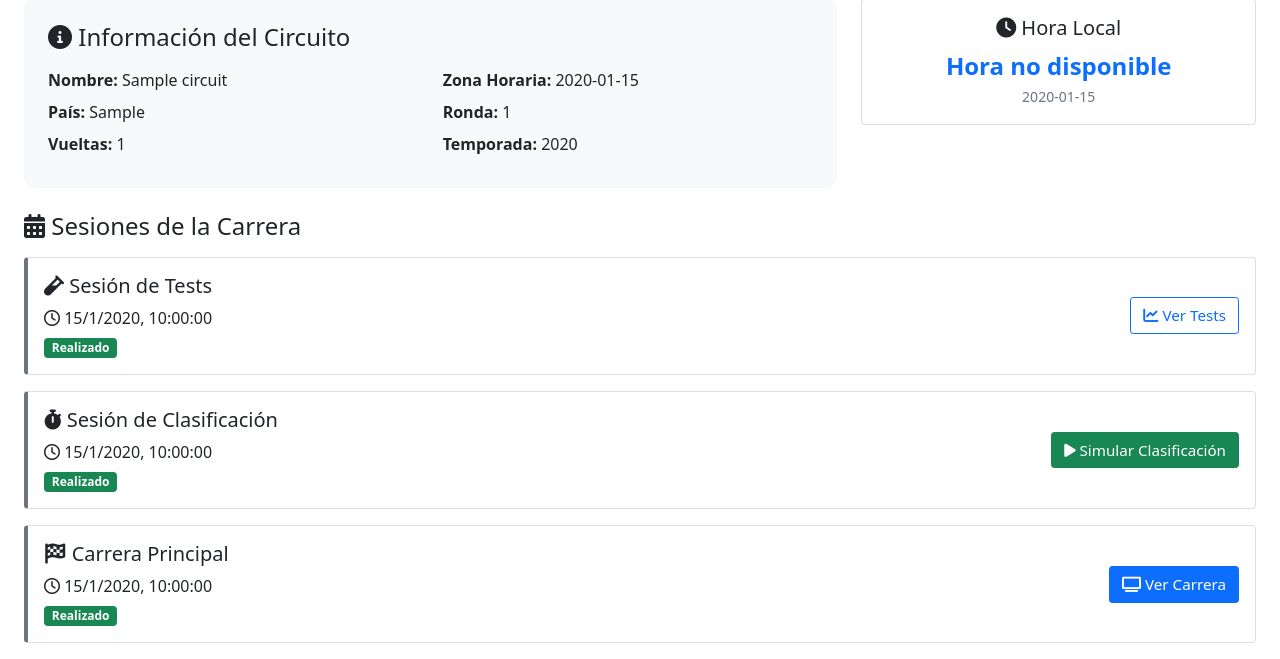
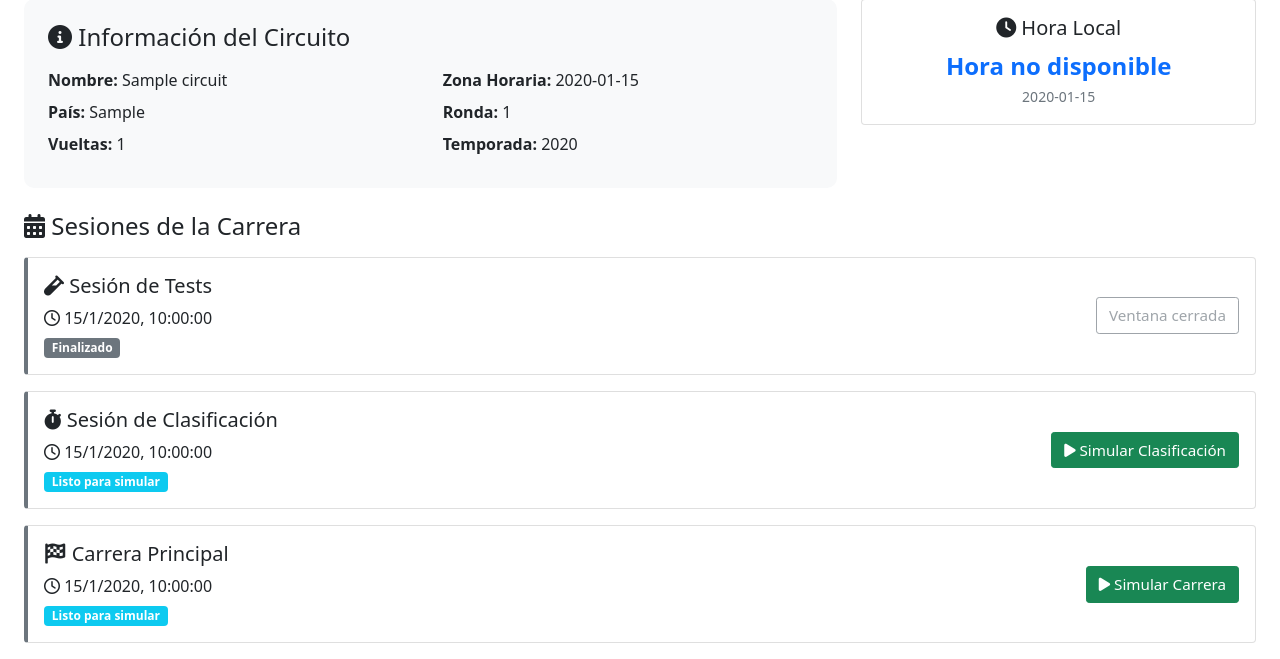
Before and after one commit to FrakerKill/f1_manager, a Flask app: page /race/1 in a window 1280 px wide. Shown: the part 355-1014 px from the top of the page. Run offline with Flask 3, Linux system fonts and the light colour scheme; a user stored in the database is signed in; tables that the repository leaves empty hold one stand-in row (values such as "Sample post").

Commit message:
adjust race.html time buttons

```diff
--- a/app.py
+++ b/app.py
@@ -1813,21 +1813,33 @@ def race_details(race_id):
 
     now = datetime.utcnow()
 
-    # Determinar si hay eventos/results para mostrar los botones correctos
-    has_qualifying_events = any(event.event_type and 'qualifying' in event.event_type for event in live_events)
-    has_race_events = any(event.event_type and 'race' in event.event_type for event in live_events)
-
-    # Si no hay eventos pero sí hay resultados en la base de datos, también mostrar botones "Ver"
-    has_qualifying_results = len(qualifying_results) > 0
-    has_race_results = len(race_results) > 0
+    # CORREGIDO: Lógica SIMPLIFICADA - solo verificar si hay eventos
+    # Para clasificación: eventos que empiecen con 'qualifying_'
+    has_qualifying_events = any(
+        event.event_type and event.event_type.startswith('qualifying_')
+        for event in live_events
+    )
+
+    # Para carrera: eventos que empiecen con 'race_'
+    has_race_events = any(
+        event.event_type and event.event_type.startswith('race_')
+        for event in live_events
+    )
+
+    # VENTANA DE TESTS SIMPLIFICADA - disponible desde 1 semana antes hasta 1 hora antes de la clasificación
+    test_window_start = race.qualifying_session - timedelta(days=7)  # 1 semana antes de la clasificación
+    test_window_end = race.qualifying_session - timedelta(hours=1)   # Hasta 1 hora antes de la clasificación
+
+    is_test_window_open = test_window_start <= now <= test_window_end
 
     return render_template('race.html',
                          race=race,
                          now=now,
                          weather_forecasts=weather_forecasts,
                          live_events=live_events,
-                         has_qualifying_events=has_qualifying_events or has_qualifying_results,
-                         has_race_events=has_race_events or has_race_results)
+                         has_qualifying_events=has_qualifying_events,
+                         has_race_events=has_race_events,
+                         is_test_window_open=is_test_window_open)
 
 @app.route('/tests/<int:race_id>')
 @login_required
--- a/templates/race.html
+++ b/templates/race.html
@@ -123,21 +123,30 @@
                                 ({{ (test_forecast.probability * 100)|round|int }}%)
                             </div>
                             {% endif %}
-                            {% if race.test_session > now %}
+
+                            <!-- Lógica de estado mejorada para Tests -->
+                            {% if is_test_window_open %}
+                                <span class="badge bg-success">Disponible</span>
+                            {% elif race.test_session > now %}
                                 <span class="badge bg-warning">Próximamente</span>
                             {% else %}
-                                <span class="badge bg-success">Realizado</span>
+                                <span class="badge bg-secondary">Finalizado</span>
                             {% endif %}
+
                         </div>
                         <div class="col-md-4 text-end">
-                            {% if race.test_session <= now %}
+                            {% if is_test_window_open %}
                                 <a href="{{ url_for('test_session', race_id=race.id) }}"
                                    class="btn btn-outline-primary btn-sm">
-                                    <i class="fas fa-chart-line"></i> Ver Tests
+                                    <i class="fas fa-chart-line"></i> Realizar Tests
                                 </a>
+                            {% elif race.test_session > now %}
+                                <button class="btn btn-outline-secondary btn-sm" disabled>
+                                    No disponible aún
+                                </button>
                             {% else %}
                                 <button class="btn btn-outline-secondary btn-sm" disabled>
-                                    Próximamente
+                                    Ventana cerrada
                                 </button>
                             {% endif %}
                         </div>
@@ -179,19 +188,31 @@
                                     <span class="badge bg-secondary">Programado</span>
                                 {% endif %}
                             {% else %}
-                                <span class="badge bg-success">Realizado</span>
+                                {% if has_qualifying_events %}
+                                    <span class="badge bg-success">Completado</span>
+                                {% else %}
+                                    <span class="badge bg-info">Listo para simular</span>
+                                {% endif %}
                             {% endif %}
                         </div>
                         <div class="col-md-4 text-end">
                             {% if has_qualifying_events %}
+                                <!-- Solo mostrar si HAY eventos de clasificación -->
                                 <a href="{{ url_for('live_session', race_id=race.id, session_type='qualifying') }}"
                                    class="btn btn-primary btn-sm">
                                     <i class="fas fa-tv"></i> Ver Clasificación
                                 </a>
                             {% else %}
+                                <!-- Solo mostrar botón de simular si NO hay eventos pero YA PASÓ la hora -->
+                                {% if race.qualifying_session <= now %}
                                     <button class="btn btn-success btn-sm" onclick="simulateQualifying({{ race.id }})">
                                         <i class="fas fa-play"></i> Simular Clasificación
                                     </button>
+                                {% else %}
+                                    <button class="btn btn-outline-secondary btn-sm" disabled>
+                                        Esperando hora programada
+                                    </button>
+                                {% endif %}
                             {% endif %}
                         </div>
                     </div>
@@ -232,19 +253,31 @@
                                     <span class="badge bg-secondary">Programado</span>
                                 {% endif %}
                             {% else %}
-                                <span class="badge bg-success">Realizado</span>
+                                {% if has_race_events %}
+                                    <span class="badge bg-success">Completado</span>
+                                {% else %}
+                                    <span class="badge bg-info">Listo para simular</span>
+                                {% endif %}
                             {% endif %}
                         </div>
                         <div class="col-md-4 text-end">
                             {% if has_race_events %}
+                                <!-- Solo mostrar si HAY eventos de carrera -->
                                 <a href="{{ url_for('live_session', race_id=race.id, session_type='race') }}"
                                    class="btn btn-primary btn-sm">
                                     <i class="fas fa-tv"></i> Ver Carrera
                                 </a>
                             {% else %}
+                                <!-- Solo mostrar botón de simular si NO hay eventos pero YA PASÓ la hora -->
+                                {% if race.race_session <= now %}
                                     <button class="btn btn-success btn-sm" onclick="simulateRace({{ race.id }})">
                                         <i class="fas fa-play"></i> Simular Carrera
                                     </button>
+                                {% else %}
+                                    <button class="btn btn-outline-secondary btn-sm" disabled>
+                                        Esperando hora programada
+                                    </button>
+                                {% endif %}
                             {% endif %}
                         </div>
                     </div>
```
Lines whose indentation alone changed are shown as unchanged.
